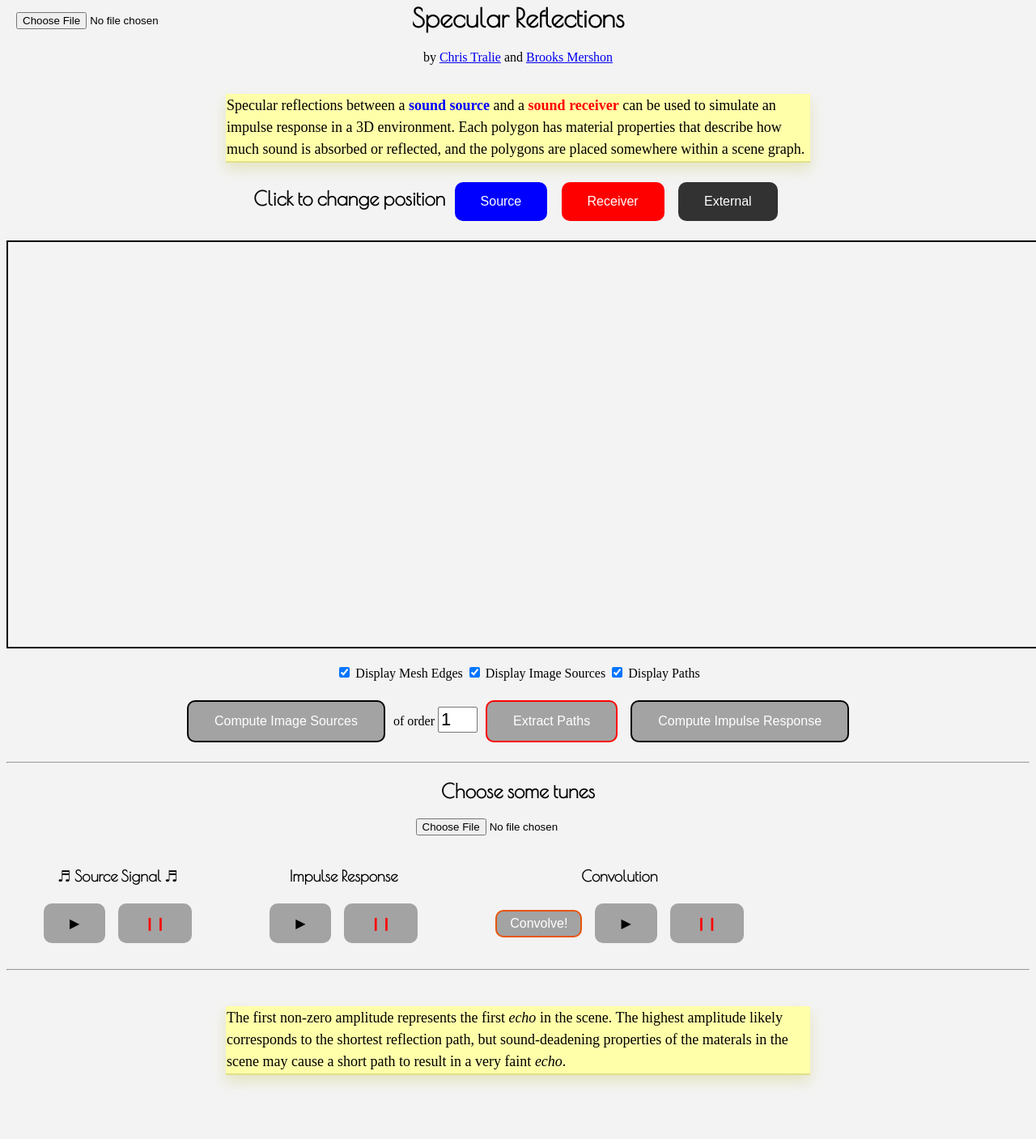
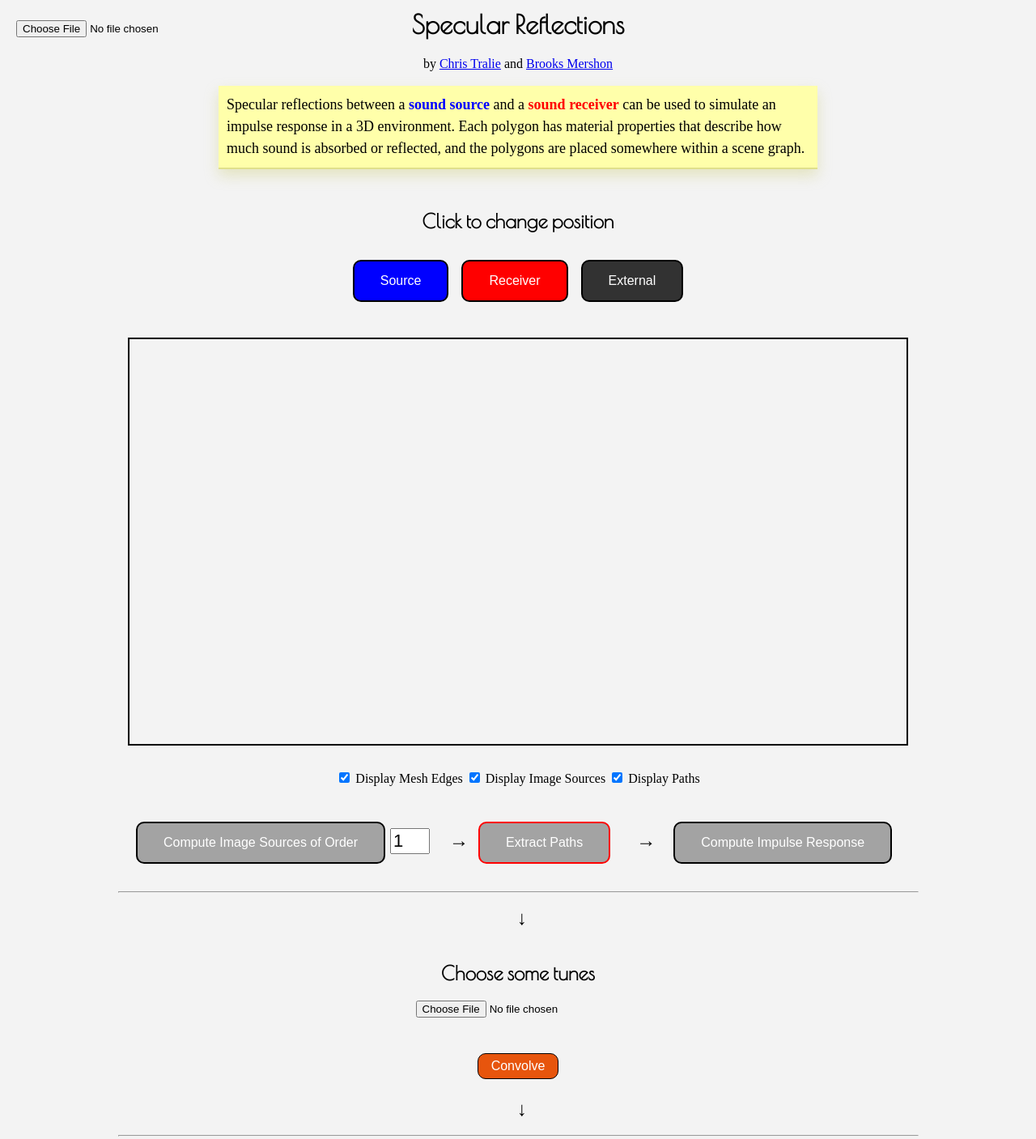
Before and after one commit to bmershon/image-sources, a website with bundled scripts: page index.html in a window 1280 px wide. Shown: the part 5-1412 px from the top of the page at 81% size. Built offline with nearby package versions, Linux system fonts and the light colour scheme; files whose address does not match are found by name.

Commit message:
checkpoint

```diff
--- a/index.html
+++ b/index.html
@@ -41,33 +41,24 @@
   </span>
 </header>
 
-
-<div>
-  <div class="left_justified">
-    <p class="note">
-      Specular reflections between a <span class="blue"><b>sound source</b></span> and a <span class="red"><b>sound receiver</b></span> can be used to simulate an impulse response in a 3D environment. Each polygon has material properties that describe how much sound is absorbed or reflected, and the polygons are placed somewhere within a scene graph.
-    </p>
-  </div>
-</div>
-
-<div>
-
-</div>
-
 <div class="scene_picker">
   <input type = "file" id = "sceneInput">
 </div>
 
-<div class="top_controls">
-  <h2>Click to change position</2>
+<p class="note">
+   Specular reflections between a <span class="blue"><b>sound source</b></span> and a <span class="red"><b>sound receiver</b></span> can be used to simulate an impulse response in a 3D environment. Each polygon has material properties that describe how much sound is absorbed or reflected, and the polygons are placed somewhere within a scene graph.
+</p>
+
+<div class="control">
+  <h2>Click to change position</h2>
+  <div>
     <button class="source" type="button" id = "sourceButton" onclick="callViewFromSource()">Source</button>
     <button class="receiver" type="button" id = "receiverButton" onclick="callViewFromReceiver()">Receiver</button>
     <button class="external" type="button" id = "externalButton" onclick="callViewFromExternal()">External</button>
   </div>
+</div>
 
-<div>
-  <canvas id="GLCanvas1" width="1280" height="500"></canvas>
-</div>
+<canvas id="GLCanvas1" width="960" height="500"></canvas>
 
 <div class="render_controls">
   <span>
@@ -82,17 +73,33 @@
 </div>
 
 <div class="simulation_controls">
-  <button class="reflect" type="button" id = "sourcesButton" onclick="callComputeImageSources()">Compute Image Sources</button> of order <input type="text" value=1 id="sourceorder" size="1"></input>
+  <button class="reflect" type="button" id = "sourcesButton" onclick="callComputeImageSources()">Compute Image Sources of Order</button><input type="text" value=1 id="sourceorder" size="1"></input>
+  <span class="progress">&rarr;<span>
   <button class="extract" type="button" id = "pathsButton" onclick="callExtractPaths()">Extract Paths</button>
+  <span class="progress">&rarr;</span>
   <button class="response" type="button" id = "sourceButton" onclick="callComputeImpulseResponse()">Compute Impulse Response</button>
 </div>
 
 <hr>
 
+<div>
+  <span class="progress">&darr;</span>
+</div>
+
 <div class="sound_picker">
   <h2>Choose some tunes</h2>
   <input type = "file" id = "audioInput">
 </div>
+
+<div>
+  <button class="convolve" type = "button" onclick = "recomputeConv()">Convolve</button>
+</div>
+
+<div>
+  <span class="progress">&darr;</span>
+</div>
+
+<hr>
 
 <div class="audio_controls">
   <h3>♬ Source Signal ♬</h3>
@@ -108,22 +115,19 @@
 
 <div class="audio_controls">
   <h3>Convolution</h3>
-  <button class="convolve" type = "button" onclick = "recomputeConv()">Convolve!</button>
   <button type = "button" class="play" onclick = "playAudioConv()">&#9654;</button>
   <button type = "button" class="pause" onclick = "pauseAudio()">&#10073;&#10073;</button>
 </div>
 
 <hr>
-
-<div>
-  <div class="left_justified">
 <p class="note">
   The first non-zero amplitude represents the first <em>echo</em> in the scene. The highest amplitude likely corresponds to the shortest reflection path, but sound-deadening properties of the materals in the scene may cause a short path to result in a very faint <em>echo</em>.
 </p>
+
+<h2>Graph of the impulse response</h2>
+
 <div id="graph">
   <div width="1080" id="impulsePlot"></div>
-    </div>
-  </div>
 </div>
 
 <script>
--- a/main/SceneFile.js
+++ b/main/SceneFile.js
@@ -420,7 +420,6 @@ function SceneCanvas(glcanvas, shadersRelPath, pixWidth, pixHeight, scene) {
     if (scene.impulseResp.length == 0) {
       return; //Student hasn't filled in yet.  Exit gracefully
     }
-
     //Step 2: Plot the impulse response as a stem plot with milliseconds on the x-axis
     //and magnitude on the y-axis
     console.log("impulseResp.length = " + scene.impulseResp.length);
@@ -432,7 +431,6 @@ function SceneCanvas(glcanvas, shadersRelPath, pixWidth, pixHeight, scene) {
       }
     }
     Plotly.newPlot('impulsePlot', data, {paper_bgcolor: "#f3f3f3", xaxis:{title:'Time (Milliseconds)'}, yaxis:{title:'Magnitude'}});
-
     //Step 3: Create a new audio buffer and copy over the data
     //https://developer.mozilla.org/en-US/docs/Web/API/AudioContext/createBuffer
     impbuffer = context.createBuffer(1, scene.impulseResp.length, globalFs);
--- a/main/style.css
+++ b/main/style.css
@@ -1,14 +1,31 @@
 body {
   background-color: #f3f3f3;
+  text-align: center;
+  max-width: 989px;
+  margin: 1em auto;
+  display: block;
 }
 
 div {
-  text-align: center;
+  padding-top: 10px;
+  padding-bottom: 10px;
 }
 
-div.left_justified {
-  display: inline-block;
-  text-align: left
+aside {
+  position: absolute;
+  width: 180px;
+  right: 0;
+  text-align: left;
+  font-size: 13px;
+  font-family: "PT Serif", serif;
+}
+
+.wrapper {
+  max-width: 720px;
+  position: relative;
+  display: block;
+  margin: 1em auto;
+  text-align: left;
 }
 
 header {
@@ -24,14 +41,13 @@ p {
   font-size: 18px;
   line-height: 1.5em;
   font-family: "PT Serif", serif;
+  margin-left: auto;
+  margin-right: auto;
 }
 
-#intro {
-  margin-left: auto;
-}
-
-.top_controls {
-  margin-bottom: 20px;
+.control {
+  max-width: 960px;
+  margin: 20px auto;
 }
 
 .scene_picker {
@@ -71,15 +87,15 @@ p {
 }
 
 .note {
+  text-align: left;
   box-shadow: 0 8px 16px rgba(204,204,119,0.4);
   background: #ffa;
   border-bottom: solid 2px rgba(204,204,119,0.6);
-  padding: 1px;
-  margin: 2em -14px 0 -14px;
+  padding: 10px;
 }
 
 #graph{
-    min-height: 450px;
+  min-height: 450px;
 }
 
 #impulsePlot {
@@ -100,7 +116,7 @@ p {
 button {
   outline: none;
   background-color: #a3a3a3;
-  border: none;
+  border: 2px solid #000;
   color: white;
   padding: 15px 32px;
   text-align: center;
@@ -153,7 +169,8 @@ button.pause {
 }
 
 button.convolve {
-  border: 2px solid #E7550D;
+  border: 1px solid #000;
+  background-color: #E7550D;
   padding: 6px 16px;
 }
 
@@ -168,3 +185,9 @@ g.subplot.xy > rect {
 .red {
   color: red;
 }
+
+.progress {
+  font-size: 24px;
+  padding-left: 20px;
+  padding-right: 10px;
+}
```
Lines whose indentation alone changed are shown as unchanged.
